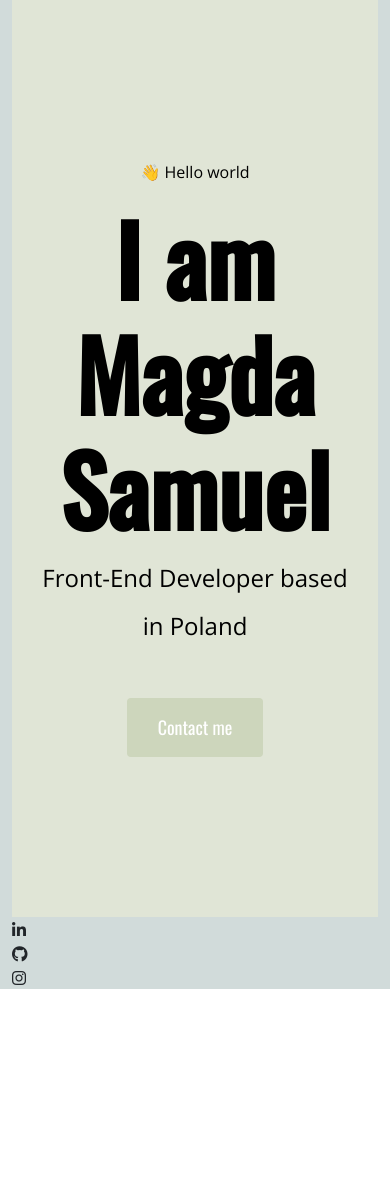
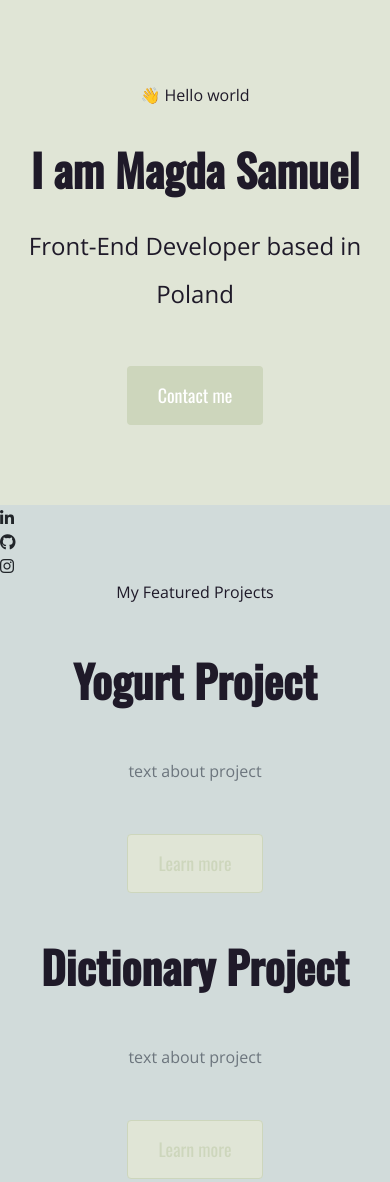
Before and after one commit to MagdaCodes/portfolio-project, a plain HTML site: page index.html in a window 390 px wide. Shown: the top 1182 px of the page. Before the commit the page ends 989 px from the top, so only its background shows below. Drawn offline with nearby package versions, Linux system fonts and the light colour scheme.

Commit message:
Integrated homepage content design

```diff
--- a/index.html
+++ b/index.html
@@ -31,7 +31,7 @@
     ></script>
   </head>
   <body>
-    <div class="container">
+    <div class="main-page">
       <div class="hero">
         <p>👋 Hello world</p>
         <h1>I am Magda Samuel</h1>
@@ -41,6 +41,57 @@
       <div><i class="fa-brands fa-linkedin-in"></i></div>
       <div><i class="fa-brands fa-github"></i></div>
       <div><i class="fa-brands fa-instagram"></i></div>
+      <p class="text-center mb-5">My Featured Projects</p>
+      <div class="container">
+        <div class="row mb-5">
+          <div class="col d-none d-lg-block">
+            <img
+              src="images/yogurt.png"
+              class="img-fluid"
+              alt="picture of macarons"
+            />
+          </div>
+          <div class="col">
+            <div class="project-description">
+              <h2 class="mb-5">Yogurt Project</h2>
+              <p class="mb-5 text-muted">text about project</p>
+              <a href="" class="btn btn-branding-outline">Learn more</a>
+            </div>
+          </div>
+        </div>
+        <div class="row mb-5">
+          <div class="col">
+            <div class="project-description">
+              <h2 class="mb-5">Dictionary Project</h2>
+              <p class="mb-5 text-muted">text about project</p>
+              <a href="" class="btn btn-branding-outline">Learn more</a>
+            </div>
+          </div>
+          <div class="col d-none d-lg-block">
+            <img
+              src="images/dictionary.png"
+              class="img-fluid"
+              alt="picture of dictionary"
+            />
+          </div>
+        </div>
+        <div class="row mb-5">
+          <div class="col d-none d-lg-block">
+            <img
+              src="images/yogurt.png"
+              class="img-fluid"
+              alt="picture of macarons"
+            />
+          </div>
+          <div class="col">
+            <div class="project-description">
+              <h2 class="mb-5">Yogurt Project</h2>
+              <p class="mb-5 text-muted">text about project</p>
+              <a href="" class="btn btn-branding-outline">Learn more</a>
+            </div>
+          </div>
+        </div>
+      </div>
     </div>
   </body>
 </html>
--- a/styles/portfolio.css
+++ b/styles/portfolio.css
@@ -3,6 +3,7 @@
   --secondary-color: #e0e5d6;
   --heading-font-family: "Oswald", sans-serif;
   --default-font-family: "Open Sans", sans-serif;
+  --font-primary-color: #1f1a29;
 }
 body {
   font-family: var(--heading-font-family);
@@ -13,7 +14,7 @@ h3,
 h4,
 h5,
 h6 {
-  color: black;
+  color: var(--font-primary-color);
   font-family: var(--heading-font-family);
   font-weight: bold;
 }
@@ -22,22 +23,27 @@ h1 {
   font-size: 96px;
 }
 h2 {
-  font-size: 24px;
+  font-size: 64px;
 }
 p {
-  color: black;
+  font-weight: normal;
+  font-size: 16px;
+  line-height: 30px;
+  color: var(--font-primary-color);
   font-family: var(--default-font-family);
 }
-.container {
+.main-page {
   background: #d1dbda;
 }
 .hero {
   background: var(--secondary-color);
+  color: var(--font-primary-color);
   text-align: center;
   padding: 160px 20px;
 }
 .hero h2 {
   font-family: var(--default-font-family);
+  color: var(--font-primary-color);
   font-weight: normal;
   line-height: 2;
   font-size: 24px;
@@ -50,3 +56,32 @@ p {
   line-height: 27px;
   padding: 15px 30px;
 }
+.btn-branding-outline {
+  background: var(--secondary-color);
+  color: var(--branding-color);
+  border: 1px solid var(--branding-color);
+  border-radius: 4px;
+  font-size: 18px;
+  line-height: 27px;
+  padding: 15px 30px;
+}
+.project-description {
+  padding: 120px 60px;
+}
+@media (max-width: 960px) {
+  .project-description {
+    padding: 0;
+    text-align: center;
+  }
+
+  h1 {
+    font-size: 44px;
+    line-height: 2;
+  }
+  h2 {
+    font-size: 44px;
+  }
+  .hero {
+    padding: 80px 20px;
+  }
+}
```
Also changed, not shown: images/dictionary.png (added), images/weather.png (added), images/yogurt.png (added).
